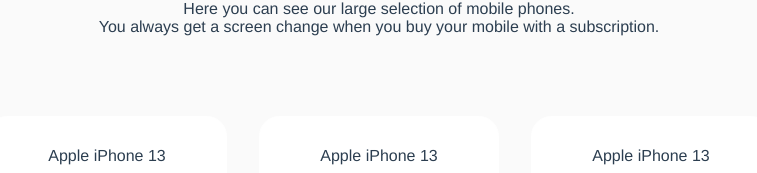
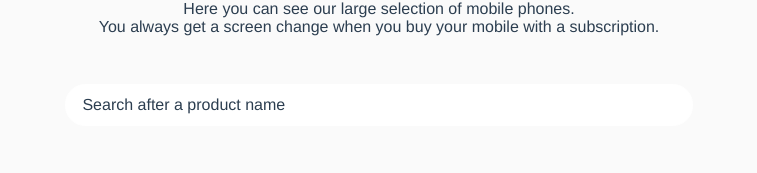
Before and after one commit to codeDragon491/mobile-catalog, a Vue app: page / in a window 1280 px wide. Shown: the part 118-291 px from the top of the page, without its empty margins (261-1018 px from the left). Built offline with nearby package versions, Linux system fonts and the light colour scheme.

Commit message:
build search feature

```diff
--- /dev/null
+++ b/src/components/Search.vue
@@ -0,0 +1,97 @@
+<template>
+  <div class="search-box-wrapper">
+    <input id="search-box" v-model="searchQuery" :placeholder="placeholder">
+    <div :class="searchQuery ? 'visible' : 'hidden'" @click="searchQuery = null">
+      <img class="icon icon-x" alt="icon-x" src="@/assets/close.svg" />
+    </div>
+  </div>
+</template>
+<script>
+export default {
+  name: "Search",
+  props: {
+    value: {
+      required: true,
+      type: Array,
+    },
+    items: {
+      required: true,
+      type: Array,
+    },
+    placeholder: {
+      type: String,
+      default: 'Search after a product name',
+    }
+  },
+  data() {
+    return {
+      searchQuery: null,
+    }
+  },
+  computed: {
+    resultQuery() {
+      const items = [...this.items]
+      if (this.searchQuery) {
+        console.log(items)
+        return items.filter(item => {
+          return this.searchQuery
+            .toLowerCase()
+            .split(" ")
+            .every(v => item.name.toLowerCase().includes(v))
+        })
+      } else {
+        return this.items;
+      }
+    }
+  },
+  watch: {
+    searchQuery(newValue) {
+      this.$emit('input', this.resultQuery)
+      if(newValue) {
+        this.$emit('search-query', newValue)
+      } else {
+        this.$emit('search-query', null)
+      }
+    },
+  }
+};
+</script>
+<style scoped>
+.search-box-wrapper {
+  width: 80%;
+  position: relative;
+  margin: 3rem auto 0;
+}
+.icon.icon-x {
+  cursor: pointer;
+  position: absolute;
+  transition: all .1s ease-in-out;
+  top: 50%;
+  transform: translateY(-50%);
+  right: 1rem;
+}
+#search-box {
+  width: -webkit-fill-available;
+  height: 2.5rem;
+  padding: 0 1rem 0;
+  border-radius: 1.25rem;
+  border: 1px solid var(--white);
+  transition: all .3s linear;
+  font-family: Avenir, Helvetica, Arial, sans-serif;
+}
+#search-box::placeholder {
+  color: var(--navy-grey);
+  font-size: 1rem;
+}
+#search-box:active, #search-box:focus {
+  border: 1px solid var(--light-grey);
+  outline: none;
+}
+.icon.icon-x {
+  cursor: pointer;
+  position: absolute;
+  top: 50%;
+  transform: translateY(-50%);
+  right: 1rem;
+}
+</style>
--- a/src/css/global.css
+++ b/src/css/global.css
@@ -2,7 +2,28 @@
   --creme: #fafafa;
   --white: #ffffff;
   --light-grey: #c8c8c8;
+  --navy-grey: #2c3e50;
 }
+/******** MAIN styles **********/
 body {
   background-color: var(--creme)
 }
+a, button {
+  cursor: pointer;
+}
+
+/******** DETAILS styles **********/
+.highlight {
+  font-weight: bold;
+}
+.visible {
+  visibility: visible;
+  opacity: 1;
+  transition: opacity .3s ease-in-out;
+}
+.hidden {
+  visibility: hidden;
+  opacity: 0;
+  width: 0;
+  transition: all .3s ease-in-out;
+}
--- a/src/views/mobiles/Index.vue
+++ b/src/views/mobiles/Index.vue
@@ -5,12 +5,13 @@
       Here you can see our large selection of mobile phones.<br>
       You always get a screen change when you buy your mobile with a subscription.
     </p>
+    <search @search-query="setQuery" :items="mobilesStatic" v-model="mobiles" />
    <section class="mobiles-section">
      <div class="mobile-card"
         v-for="mobile in mobiles"
         :key="mobile.id"
       >
-      <p class="title">{{ mobile.name }}</p>
+        <p class="title" :inner-html.prop="mobile.name | highlight(searchQuery)">{{ mobile.name }}</p>
         <p class="memory">{{ mobile.memory }}</p>
         <div class="image"
           :style="{ backgroundImage: `url(${mobile.image})` }"
@@ -25,9 +26,27 @@
 import {mockData} from '@/data/mockData.js'
 export default {
   name: 'Catalog',
+  components: {
+    Search: () => import(/* webpackMode: "eager" */ '@/components/Search.vue')
+  },
   data () {
     return {
-      mobiles: mockData
+      mobilesStatic: mockData,
+      mobiles: mockData,
+      searchQuery: null,
+    }
+  },
+  filters: {
+    highlight: (word, query) => {
+      const check = new RegExp(query, "ig")
+      return word.toString().replace(check, function(matchedText) {
+        return ('<span class=\'highlight\'>' + matchedText + '</span>')
+      })
+    }
+  },
+  methods: {
+    setQuery(query) {
+      this.searchQuery = query
     }
   }
 }
@@ -81,13 +100,16 @@
   .mobiles-section {
     grid-template-columns: repeat(auto-fill, 240px);
   }
+  .actions-section{
+    width: 80%;
+  }
 }
 @media screen and (min-width: 1024px) {
   #catalog-page {
     margin: 0 15rem;
   }
   .mobiles-section {
-    margin: 5rem 0;
+    margin: 3rem 0;
   }
 }
 </style>
```
Also changed, not shown: src/assets/close.svg (added), src/assets/logo.png (deleted). Lines whose indentation alone changed are shown as unchanged.
